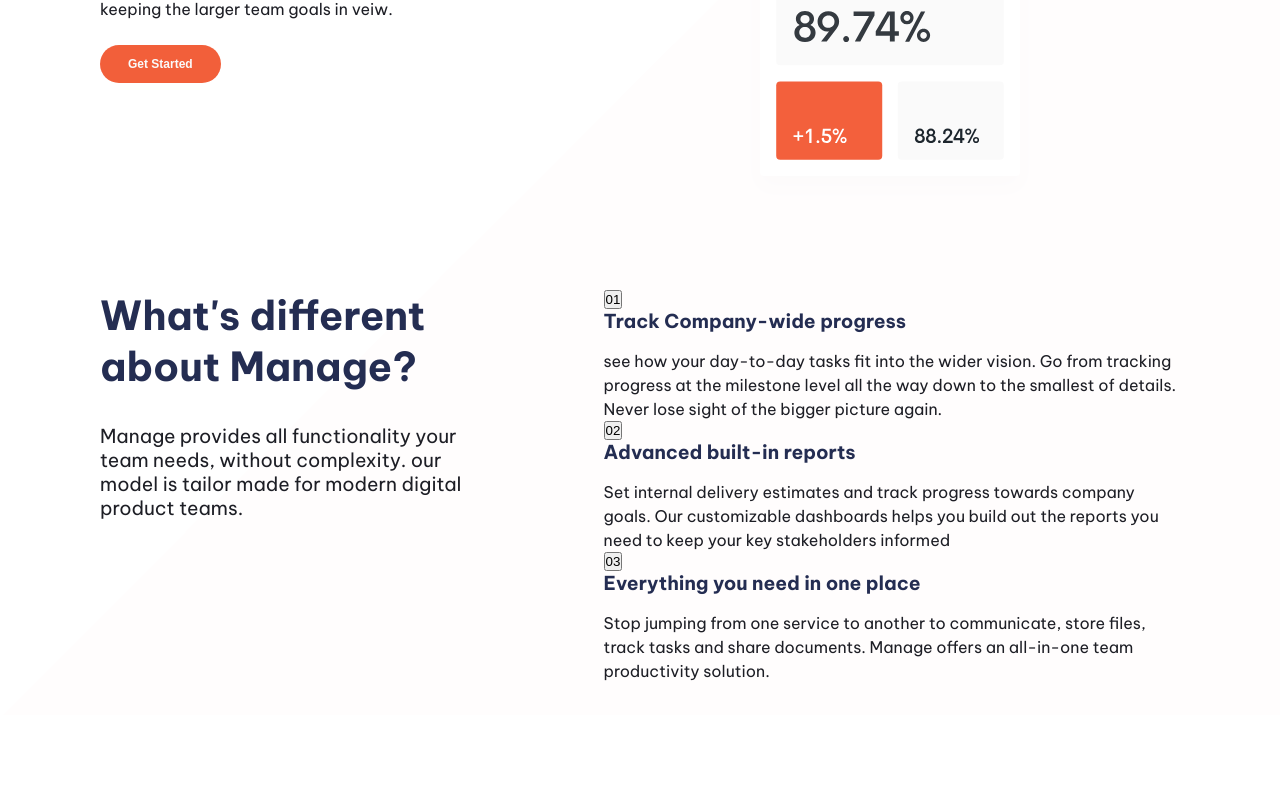
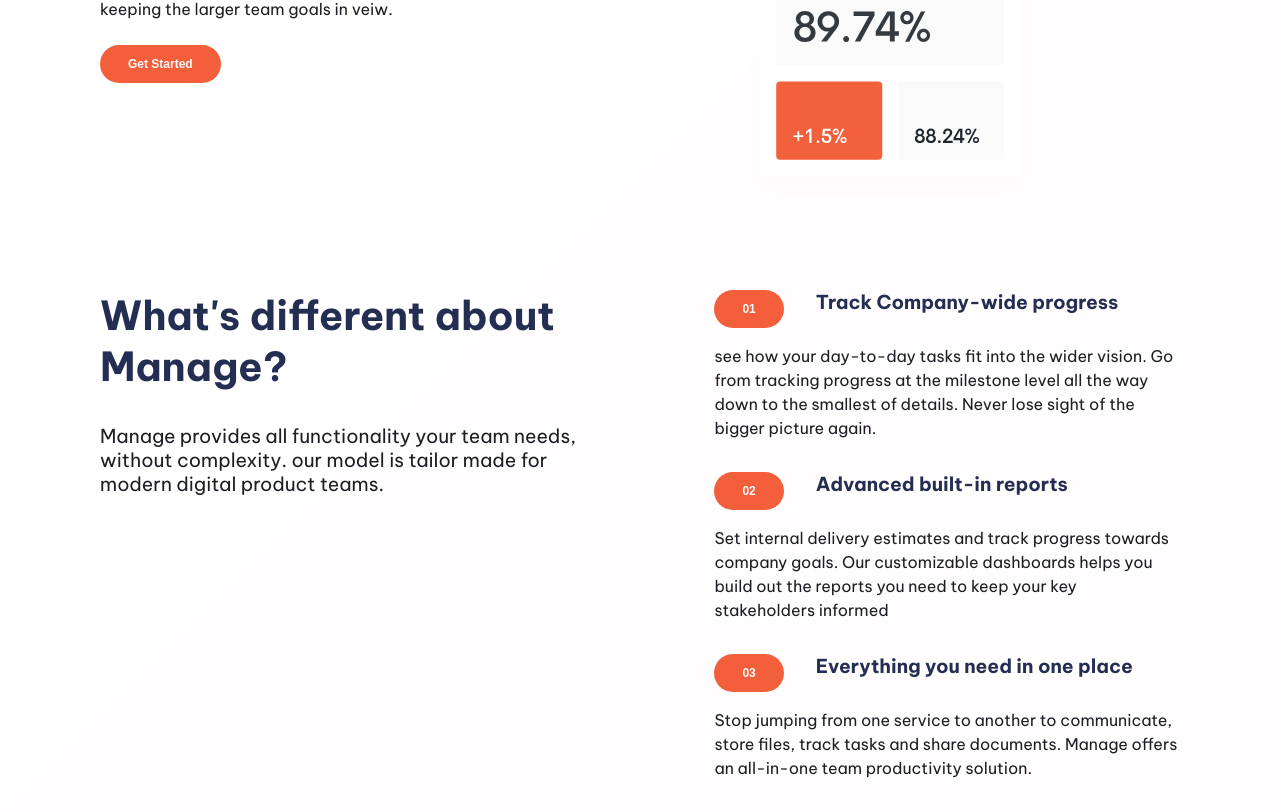
Before and after one commit to Emmanuel131519/Manage-Landing-page, a plain HTML site: page index.html in a window 1280 px wide. Shown: the part 485-1297 px from the top of the page. Before the commit the page ends 1200 px from the top, so only its background shows below. Drawn offline with Linux system fonts and the light colour scheme.

Commit message:
fixes:section-2

```diff
--- a/index.html
+++ b/index.html
@@ -55,14 +55,14 @@
       </div>
 
       <div>
-        <div>
+        <div class="section-2-div-2-div">
     <button>02</button>
         <h1>Advanced built-in reports</h1>
         </div>
         <p>Set internal delivery estimates and track progress towards company goals. Our customizable dashboards helps you build out the reports you need to keep your key stakeholders informed</p>
       </div>
       <div>
-        <div>
+        <div class="section-2-div-2-div">
           <button>03</button>
           <h1>Everything you need in one place</h1>
         </div>
--- a/style.css
+++ b/style.css
@@ -123,6 +123,13 @@
 width: 90%;
 }
 
+.section-2-div-2{
+        display: flex;
+        width: 90%;
+  flex-direction: column;
+  gap: 2rem;
+}
+
 .section-2-div-1 p{
     color: var(--Gray-950);
     font-family: var(--ff-Be-Vietnam-Pro);
@@ -143,9 +150,25 @@
     color: var(--Gray-950);
     font-family: var(--ff-Be-Vietnam-Pro);
     width: 100%;
+
     line-height: 1.5rem;
     font-size: 1rem;
     padding-top: 1rem;
+}
+
+.section-2-div-2 button{
+              background-color: var(--orange-400);
+      padding: 12px 28px;
+      border: none;
+      border-radius: 100rem;
+      font-size: 12px;
+      font-weight: 600;
+      color: var(--Gray-50);
+}
+
+.section-2-div-2-div{
+    display: flex;
+    gap: 2rem;
 }
 
 
```
